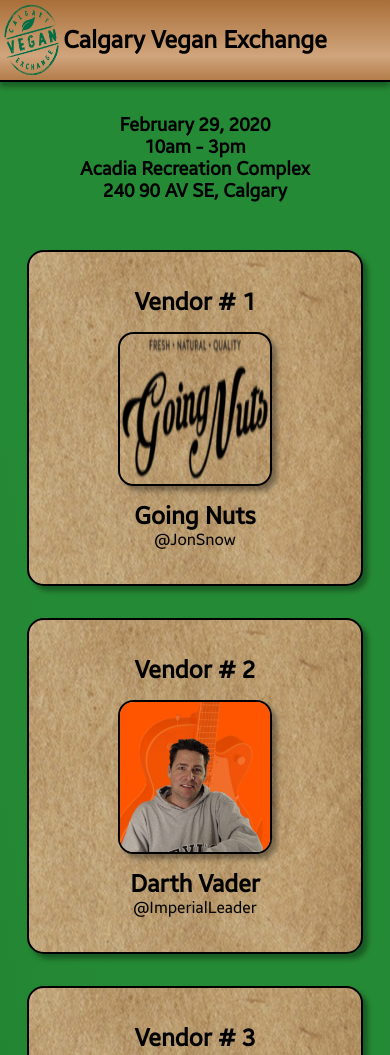
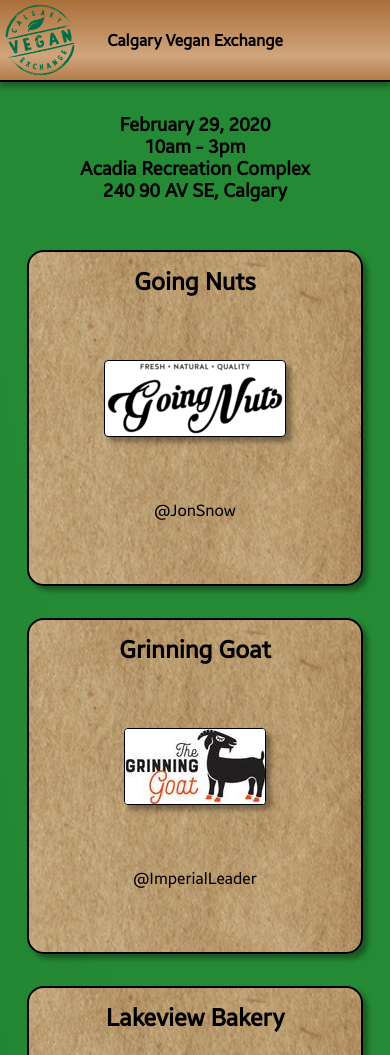
Before and after one commit to BlairCalgary/Calgary-Vegan-Exchange, a plain HTML site: page index.html in a window 390 px wide. Shown: the top 1055 px of the page. Drawn offline with Linux system fonts and the light colour scheme.

Commit message:
push changes discussed

```diff
--- a/script.js
+++ b/script.js
@@ -4,13 +4,12 @@ const container = document.getElementById('cardContainer');
 
 vegans.forEach((result, id) => {
     // create the card element
-    result.image === undefined || result.image === "" ? result.image = "img/default.jpg" : result.image;
+    result.image === undefined || result.image === "" ? result.image = "img/vegan-logo.png" : result.image;
     //build the card content
     const content = `
         <div class='card'>
-            <h2>Vendor # ${id +1}</h2>
+            <h2>${result.name}</h2>
             <img class="cardImg" src=${result.image} height = 150 width = 150>
-            <h2>${result.name}</h2>
             <p>${result.contact}<p>
         </div>
     `;
--- a/styles.css
+++ b/styles.css
@@ -37,18 +37,10 @@ h1 {
     h1 {
         font-size: 2rem;
     }
-    .header {
-        display: flex;
-        justify-content: center;
-    }
 }
 @media only screen and (max-width: 600px) {
     h1 {
-        font-size: 1.5rem;
-    }
-    .header {
-        display: flex;
-        justify-content: center;
+        font-size: 1rem;
     }
 }
 
@@ -57,8 +49,8 @@ h1 {
 }
 
 .cgy-img {
-    max-width: 100%;
-    max-height: 100%;
+    max-width: 80px;
+    max-height: 80px;
     display: block;
 }
 
@@ -75,7 +67,7 @@ h1 {
 .card {
     display: flex;
     flex-direction: column;
-    justify-content: center;
+    justify-content: space-between;
     align-items: center;
     height: 300px;
     width: 300px;
@@ -102,10 +94,13 @@ h1 {
 
 .cardImg {
     margin: 1rem;
+    border: 1px solid black;
+    border-radius: 4px;
+    box-shadow: 5px 5px 5px #00000059;
+    background: white;
+    width: auto;
+    height: auto;
+    max-width: 180px;
+    max-height: 180px;
+
 }
-
-.cardImg {
-    border: 2px solid black;
-    border-radius: 10%;
-    box-shadow: 5px 5px 5px #00000059;
-}
--- a/vegans.js
+++ b/vegans.js
@@ -5,19 +5,19 @@ const vegans = [
         image: "img/Going-Nuts.png"
     },
     {
-        name: "Darth Vader",
+        name: "Grinning Goat",
         contact: "@ImperialLeader",
-        image: "img/darthvader.PNG"
+        image: "img/Grinning-Goat.jpg"
     },
     {
-        name: "Donald Duck",
+        name: "Lakeview Bakery",
         contact: "www.DonaldDuck.com",
-        image: "img/donaldduck.png"
+        image: "img/Lakeview-Bakery.jpg"
     },
     {
-        name: "Slash",
+        name: "Soy Milk and Vinegar",
         contact: "@SlashGNR",
-        image: "img/slash.PNG"
+        image: "img/Soy-Milk-And-Vinegar.PNG"
     },
     {
         name: "Jon Snow",
@@ -29,7 +29,7 @@ const vegans = [
     },
     {
         name: "Donald Duck",
-        contact: "www.DonaldDuck.com"
+        contact: `<a href="http://www.DonaldDuck.com" target="_blank">www.DonaldDuck.com</a>`
     },
     {
         name: "Slash",
```
